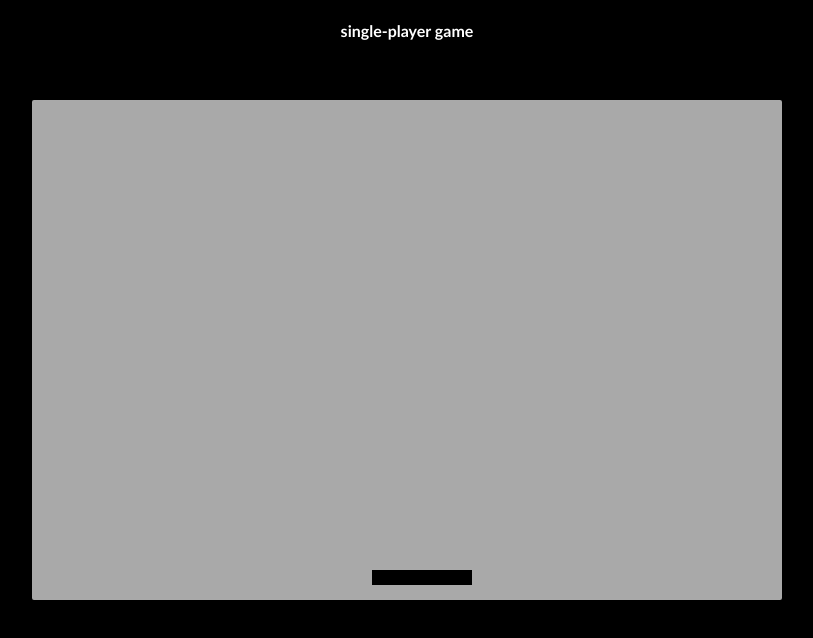
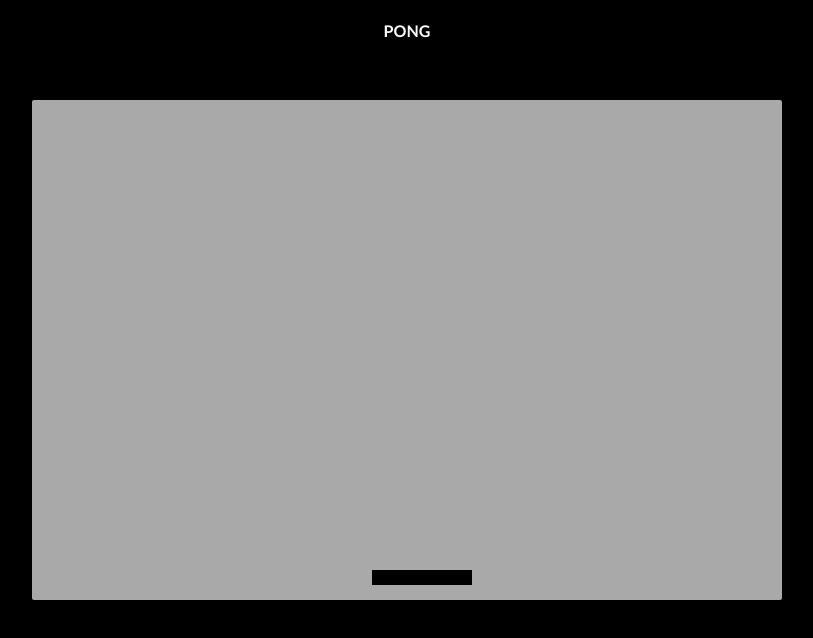
Before and after one commit to codenlighten/PongHits, a Vue app: page / in a window 1280 px wide. Shown: the top 638 px of the page, without its empty margins (233-1046 px from the left). Built offline with nearby package versions, Linux system fonts and the light colour scheme.

Commit message:
Update App.vue

```diff
--- a/src/App.vue
+++ b/src/App.vue
@@ -3,7 +3,7 @@
     <div class="heading">
       <h4 class="death" v-if="showDeath">{{ hasDied }}</h4>
       <h4 id="score" v-else-if="score > 0"> score: {{ score }}</h4>
-      <h4 v-else>single-player game</h4>
+      <h4 v-else>PONG</h4>
     </div>
 
 
```
